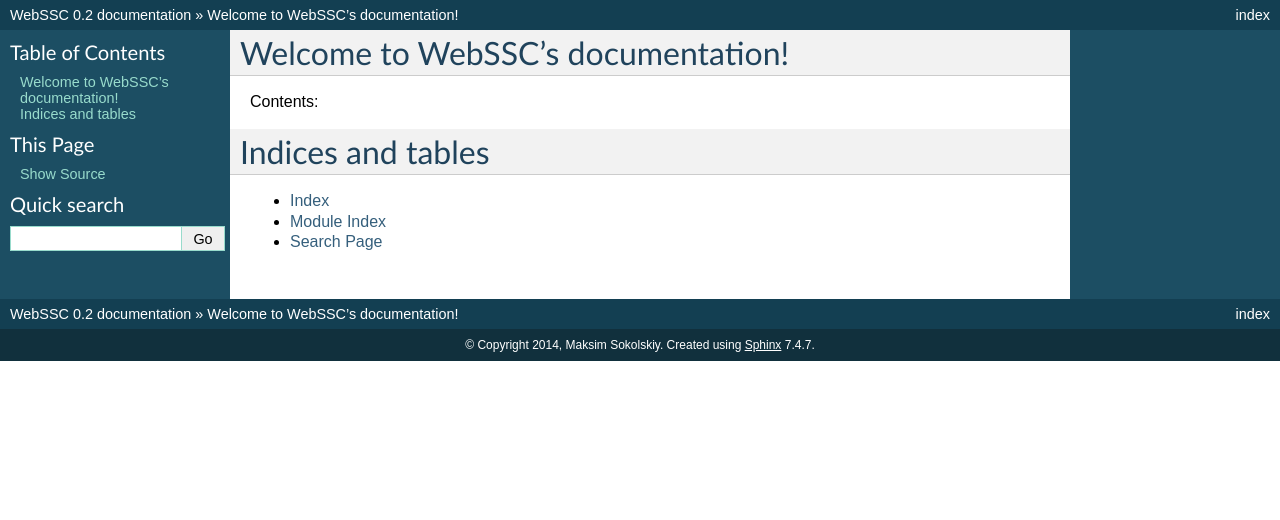
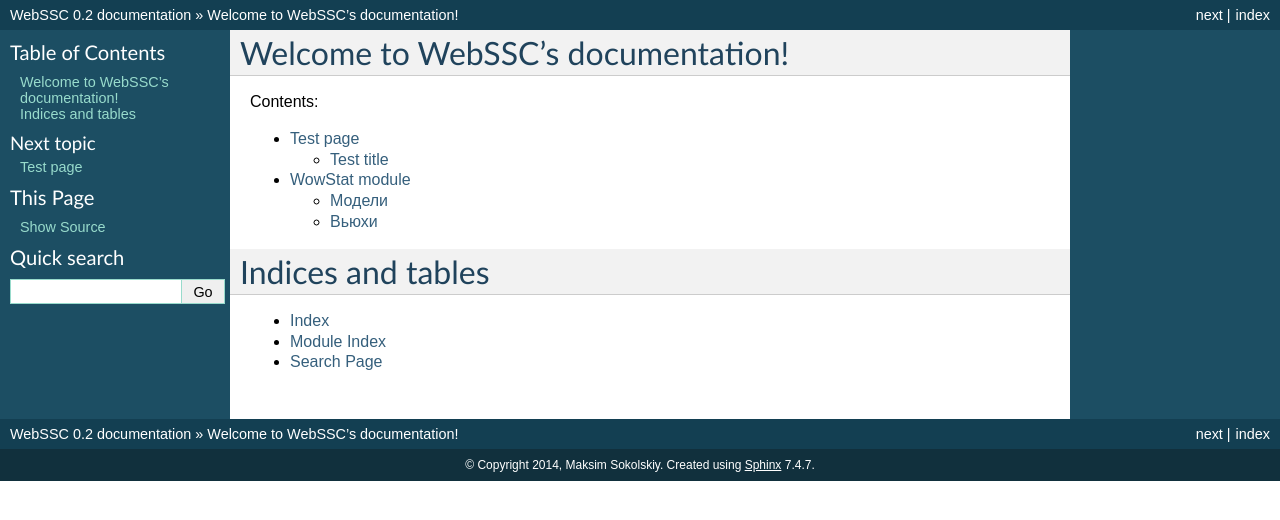
Before and after one commit to cmltaWt0/ssc, a Sphinx documentation site: the page built from webssc/docs/source/index.rst, in a window 1280 px wide. Shown: the top 520 px of the page. Built offline with Sphinx 7.4.7, drawn with Linux system fonts in a browser that asks for light colours.

Commit message:
Update docs.

```diff
--- a/webssc/docs/source/conf.py
+++ b/webssc/docs/source/conf.py
@@ -328,3 +328,6 @@
 
 # If false, no index is generated.
 #epub_use_index = True
+
+from django.conf import settings
+settings.configure()
--- a/webssc/docs/source/index.rst
+++ b/webssc/docs/source/index.rst
@@ -11,6 +11,9 @@
 .. toctree::
    :maxdepth: 2
 
+   test.rst
+   wowstat.rst
+
 
 
 Indices and tables
--- /dev/null
+++ b/webssc/docs/source/wowstat.rst
@@ -0,0 +1,14 @@
+***************
+WowStat module
+***************
+
+Модели
+===============
+.. automodule:: wowstat.models
+    :members:
+
+Вьюхи
+=======
+
+.. automodule:: wowstat.views
+    :members:
```
Also changed, not shown: webssc/docs/source/test.rst (added, +21 -0 lines), webssc/docs/source/_static/d.jpg (added).
